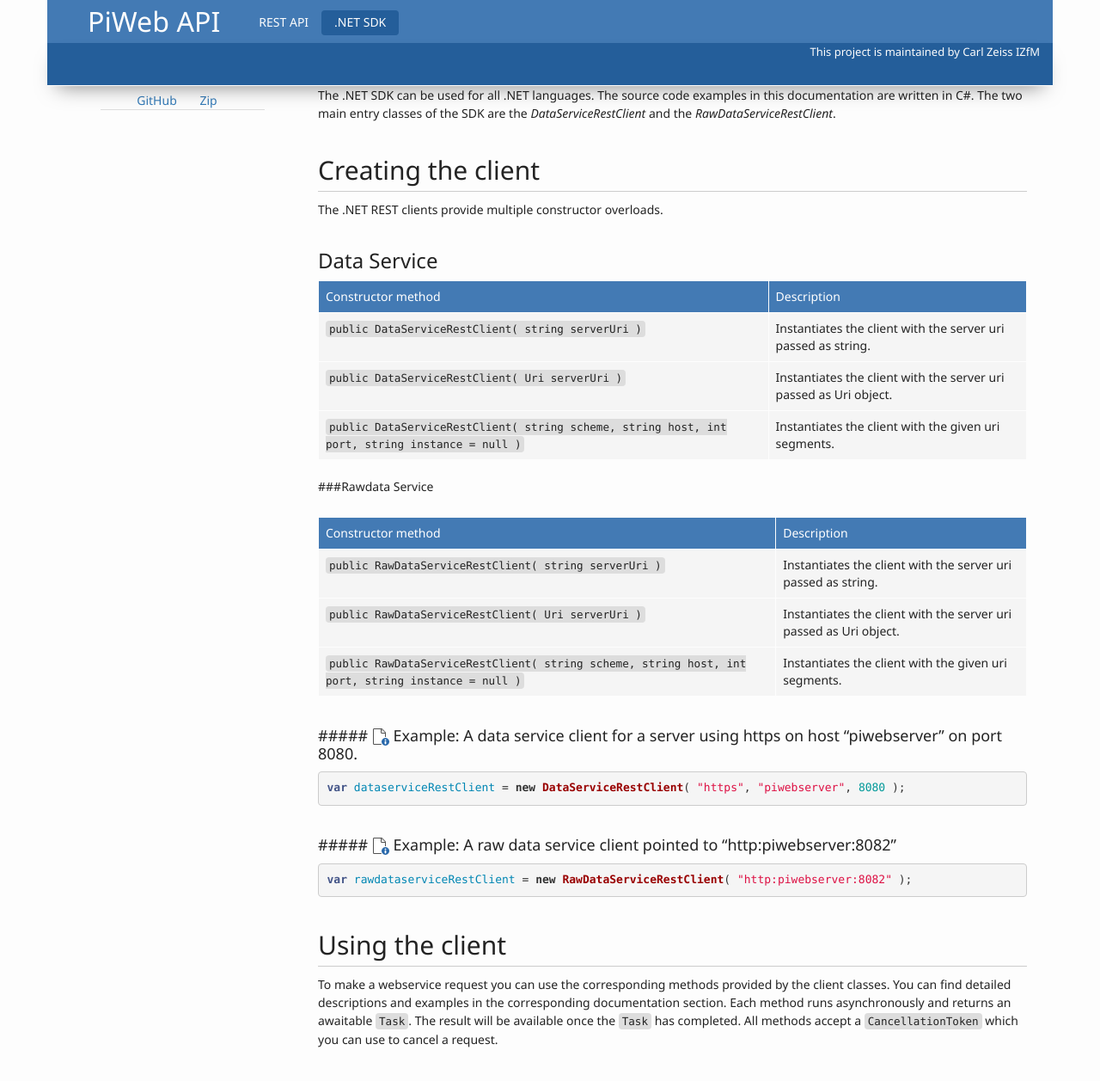
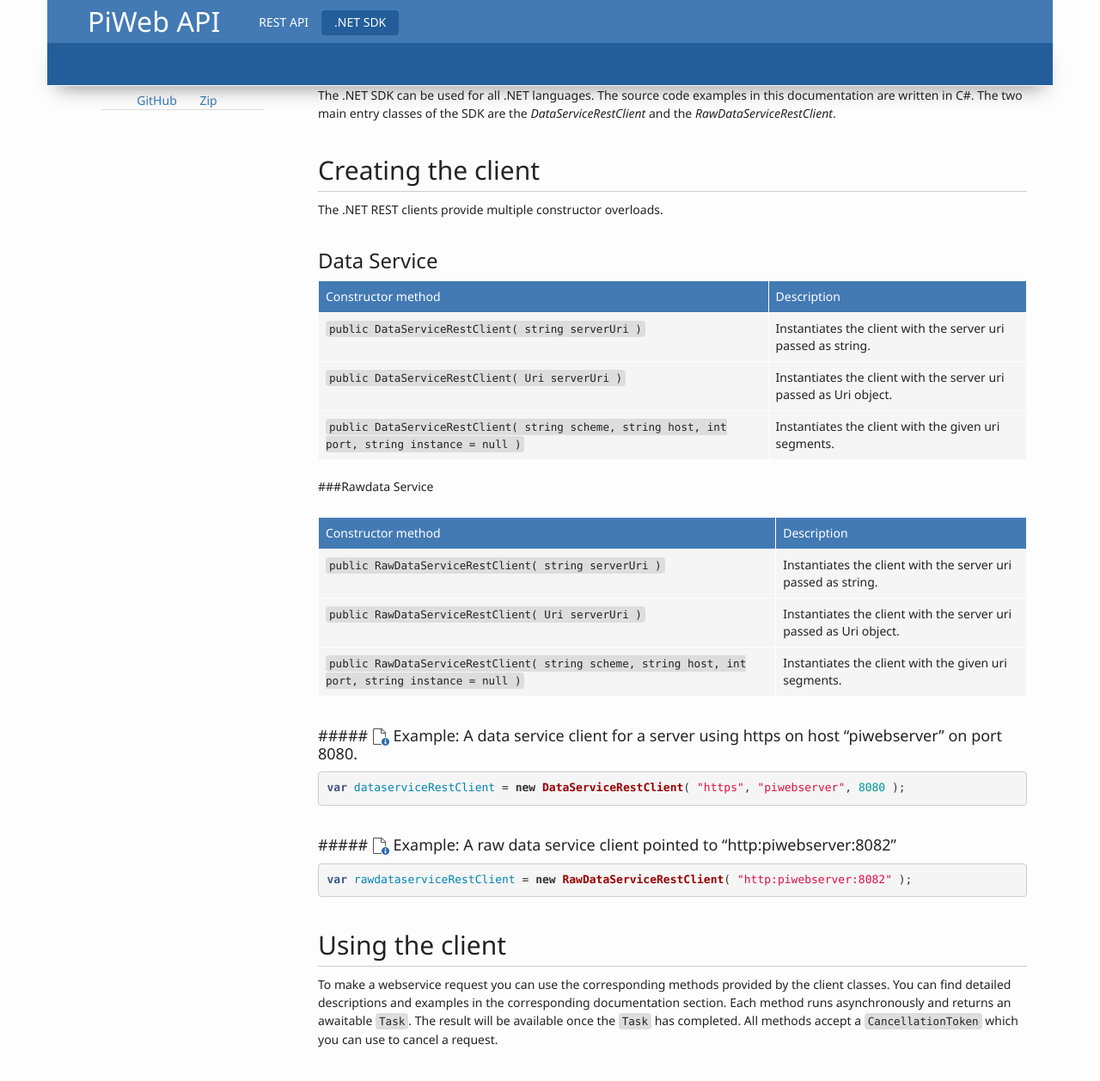
Before and after one commit to ZEISS-PiWeb/PiWeb-Api, a Jekyll site: the page built from _pages/021-netsdk-general.md, in a window 1280 px wide and 1314 px high. Shown: the top 1257 px of the window at 86% size. Built offline with Jekyll 4.4.1, drawn with Linux system fonts in a browser that asks for light colours.

Commit message:
Update frame.html

```diff
--- a/_layouts/frame.html
+++ b/_layouts/frame.html
@@ -33,7 +33,7 @@
 	    		</nav>
 	  	</div>
 	  	<div class="container container-header container-header-footer">
-	  		<a href="http://www.zeiss-izm.de" target="_blank">This project is maintained by Carl Zeiss IZfM</a>
+	  		<!--<a href="http://www.zeiss-izm.de" target="_blank">This project is maintained by Carl Zeiss IZfM</a>-->
 	  	</div>
 	</nav>
 	<div class="container">
```
